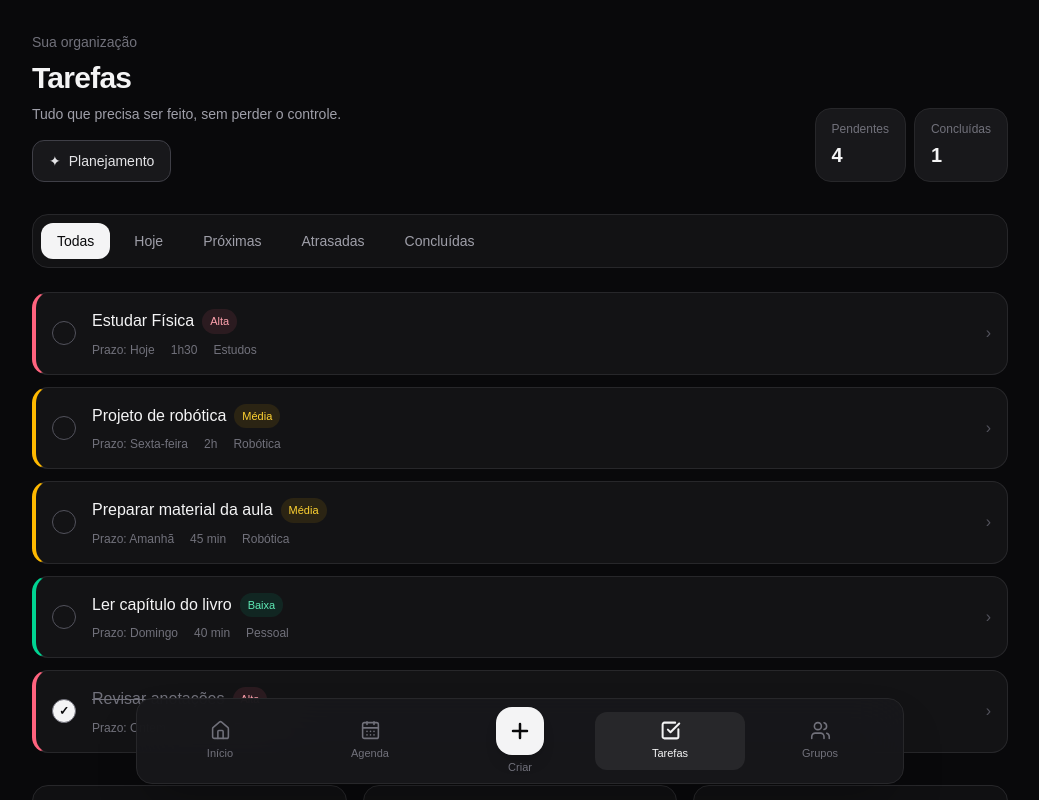
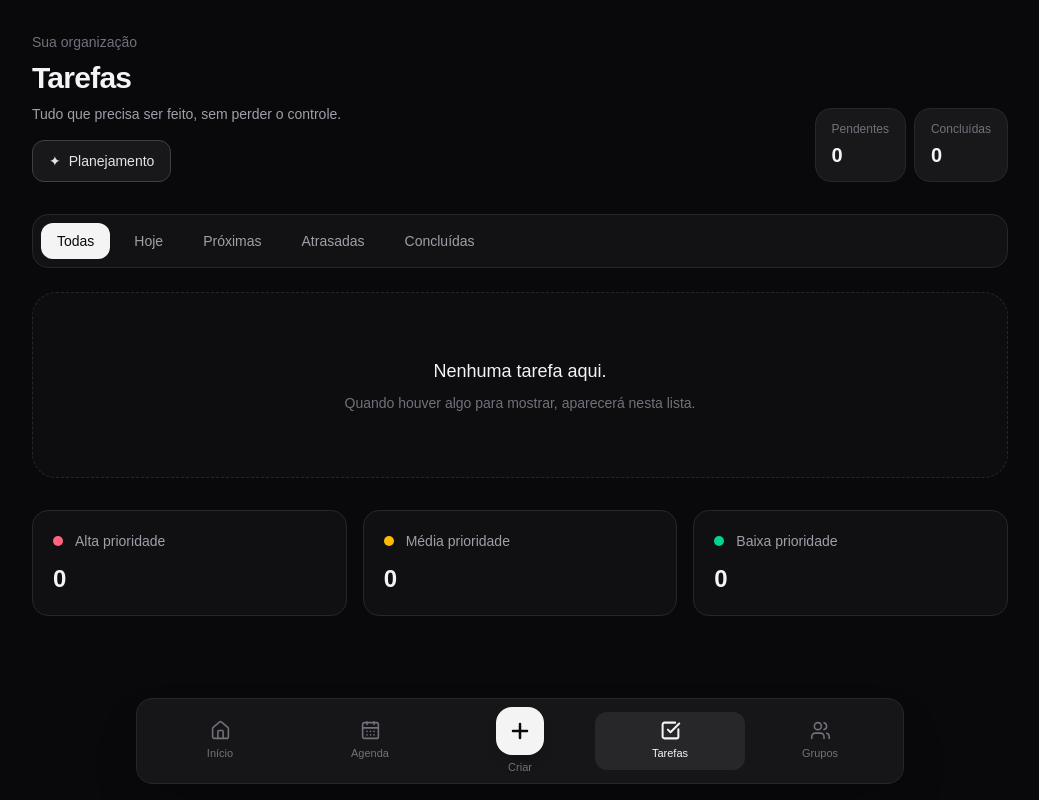
Before and after one commit to Gabrielassis134/flow-app, a Next.js app: page /tarefas in a window 1280 px wide. Shown: the top 800 px of the page, without its empty margins (120-1159 px from the left). Built offline with nearby package versions, Linux system fonts and the light colour scheme.

Commit message:
Compromissos e tarefas fictícias retiradas

```diff
--- a/app/agenda/page.tsx
+++ b/app/agenda/page.tsx
@@ -18,117 +18,6 @@ type Activity = {
   category: string;
   color: string;
 };
-
-const initialActivities: Activity[] = [
-  {
-    id: 1,
-    title: "Aula",
-    date: "2026-10-05",
-    start: "07:45",
-    end: "17:15",
-    category: "Escola",
-    color: "border-l-sky-400",
-  },
-  {
-    id: 2,
-    title: "Academia",
-    date: "2026-10-06",
-    start: "09:00",
-    end: "10:00",
-    category: "Pessoal",
-    color: "border-l-emerald-400",
-  },
-  {
-    id: 3,
-    title: "Aula",
-    date: "2026-10-06",
-    start: "13:15",
-    end: "17:15",
-    category: "Escola",
-    color: "border-l-sky-400",
-  },
-  {
-    id: 4,
-    title: "Curso de inglês",
-    date: "2026-10-06",
-    start: "19:00",
-    end: "21:00",
-    category: "Estudos",
-    color: "border-l-violet-400",
-  },
-  {
-    id: 5,
-    title: "Aula",
-    date: "2026-10-07",
-    start: "07:45",
-    end: "17:15",
-    category: "Escola",
-    color: "border-l-sky-400",
-  },
-  {
-    id: 6,
-    title: "Academia",
-    date: "2026-10-08",
-    start: "09:00",
-    end: "10:00",
-    category: "Pessoal",
-    color: "border-l-emerald-400",
-  },
-  {
-    id: 7,
-    title: "Culto",
-    date: "2026-10-08",
-    start: "19:00",
-    end: "22:00",
-    category: "Igreja",
-    color: "border-l-amber-400",
-  },
-  {
-    id: 8,
-    title: "Ensaio de baixo",
-    date: "2026-10-09",
-    start: "11:00",
-    end: "12:00",
-    category: "Música",
-    color: "border-l-pink-400",
-  },
-  {
-    id: 9,
-    title: "Ensaio da banda",
-    date: "2026-10-09",
-    start: "19:00",
-    end: "21:00",
-    category: "Música",
-    color: "border-l-pink-400",
-  },
-  {
-    id: 10,
-    title: "Escola bíblica",
-    date: "2026-10-11",
-    start: "09:00",
-    end: "10:30",
-    category: "Igreja",
-    color: "border-l-amber-400",
-  },
-  {
-    id: 11,
-    title: "Ensaio na igreja",
-    date: "2026-10-11",
-    start: "17:00",
-    end: "18:30",
-    category: "Música",
-    color: "border-l-pink-400",
-  },
-  {
-    id: 12,
-    title: "Culto",
-    date: "2026-10-11",
-    start: "19:00",
-    end: "21:30",
-    category: "Igreja",
-    color: "border-l-amber-400",
-  },
-];
 
 const weekdays = [
   "Domingo",
@@ -202,7 +91,7 @@ export default function AgendaPage() {
   const [view, setView] = useState<"Semana" | "Dia" | "Mês">("Semana");
 
   const [activities, setActivities] =
-    useState<Activity[]>(initialActivities);
+  useState<Activity[]>([]);
 
   useEffect(() => {
     const savedActivities = getSavedActivities();
--- a/app/tarefas/page.tsx
+++ b/app/tarefas/page.tsx
@@ -16,58 +16,7 @@ type Task = {
   completed: boolean;
 };
 
-const initialTasks: Task[] = [
-  {
-    id: 1,
-    title: "Estudar Física",
-    description: "Revisar o conteúdo da próxima avaliação.",
-    deadline: "Hoje",
-    duration: "1h30",
-    priority: "Alta",
-    category: "Estudos",
-    completed: false,
-  },
-  {
-    id: 2,
-    title: "Projeto de robótica",
-    description: "Continuar a montagem e testar os componentes.",
-    deadline: "Sexta-feira",
-    duration: "2h",
-    priority: "Média",
-    category: "Robótica",
-    completed: false,
-  },
-  {
-    id: 3,
-    title: "Preparar material da aula",
-    description: "Organizar o material para a equipe.",
-    deadline: "Amanhã",
-    duration: "45 min",
-    priority: "Média",
-    category: "Robótica",
-    completed: false,
-  },
-  {
-    id: 4,
-    title: "Ler capítulo do livro",
-    description: "Leitura do próximo capítulo.",
-    deadline: "Domingo",
-    duration: "40 min",
-    priority: "Baixa",
-    category: "Pessoal",
-    completed: false,
-  },
-  {
-    id: 5,
-    title: "Revisar anotações",
-    description: "Organizar as anotações da semana.",
-    deadline: "Ontem",
-    duration: "30 min",
-    priority: "Alta",
-    category: "Estudos",
-    completed: true,
-  },
-];
+
 
 const priorityStyles = {
   Alta: {
@@ -96,7 +45,7 @@ const filters: Filter[] = [
 ];
 
 export default function TarefasPage() {
-  const [tasks, setTasks] = useState<Task[]>(initialTasks);
+  const [tasks, setTasks] = useState<Task[]>([]);
   const [filter, setFilter] = useState<Filter>("Todas");
   const [selectedTask, setSelectedTask] = useState<Task | null>(null);
 
@@ -114,17 +63,8 @@ export default function TarefasPage() {
       return;
     }
 
-    setTasks((currentTasks) => {
-      const savedIds = new Set(
-        savedTasks.map((task) => task.id)
-      );
+    setTasks(savedTasks);
 
-      const exampleTasks = currentTasks.filter(
-        (task) => !savedIds.has(task.id)
-      );
-
-      return [...exampleTasks, ...savedTasks];
-    });
   } catch {
     console.error(
       "Não foi possível carregar as tarefas salvas."
```
